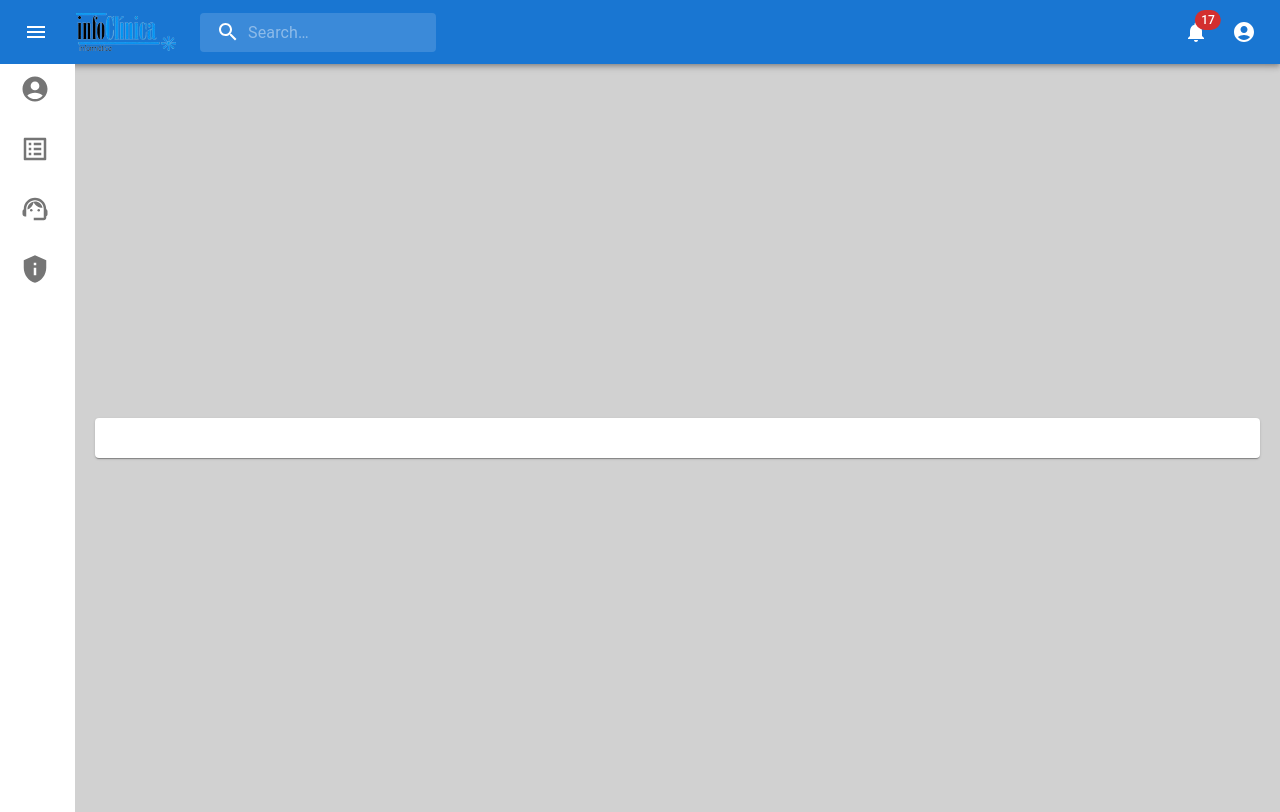
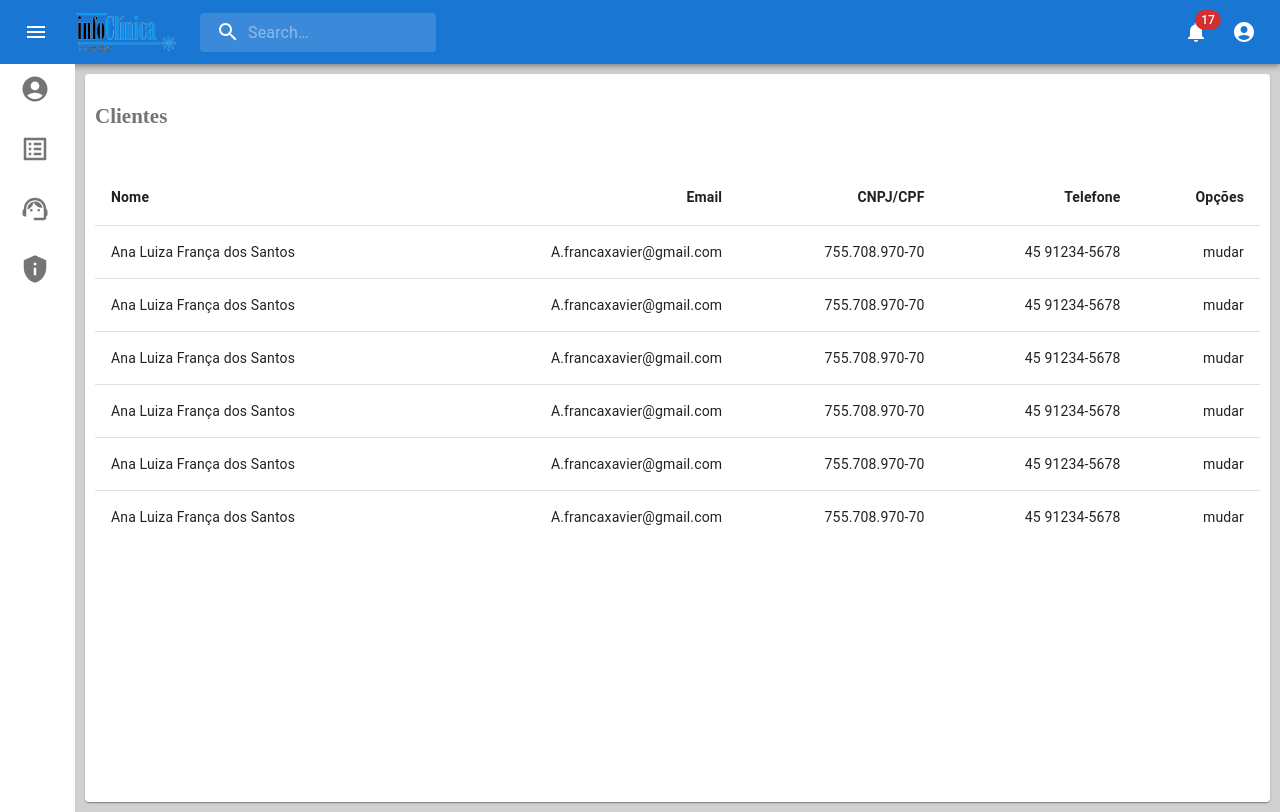
Before and after one commit to LaercioMLB/osana-front, a React (Create React App) app: page /atendimentos in a window 1280 px wide. Before the commit this address had no page. Built offline with nearby package versions, Linux system fonts and the light colour scheme.

Commit message:
feat: animações e perfumarias

```diff
--- a/src/App.js
+++ b/src/App.js
@@ -5,15 +5,6 @@ import { styled } from "@mui/material/styles";
 import Login from "./pages/Login";
 import Home from "./pages/Home";
 import { UserContextProvider } from "./context/UserContext";
-import Client from "./pages/Client";
-import Header from "./components/Header";
-import NavBar from "./components/NavBar";
-
-const Content = styled(Box)(({ theme }) => ({
-  display: "flex",
-  flexDirection: "row",
-  alignItems: "center",
-}));
 
 const ContentRoute = styled(Paper)(({ theme }) => ({
   width: "100%",
@@ -24,17 +15,10 @@ const ContentRoute = styled(Paper)(({ theme }) => ({
 export default function App() {
   return (
     <UserContextProvider>
-      <Header />
-      <Content>
-        <NavBar />
-        <ContentRoute>
-          <Routes>
-            <Route element={<Login />} path="/" />
-            <Route element={<Home />} path="/home" />
-            <Route element={<Client />} path="/client" />
-          </Routes>
-        </ContentRoute>
-      </Content>
+      <Routes>
+        <Route element={<Login />} path="/entrar" />
+        <Route element={<Home />} path="/*" />
+      </Routes>
     </UserContextProvider>
   );
 }
--- a/src/components/NavBar/index.jsx
+++ b/src/components/NavBar/index.jsx
@@ -3,25 +3,57 @@ import { useNavigate } from "react-router-dom";
 import UserContext from "../../context/UserContext";
 import { NavBarBox, ItemNavBar, SubItemNavBar } from "./styles";
 import nav from "./nav";
+import { Slide } from "@mui/material";
+import { Box } from "@mui/system";
 
 export default function TemporaryDrawer() {
-  const [userData] = useContext(UserContext);
+  const [userData, setUserData] = useContext(UserContext);
   const navigate = useNavigate();
 
   return (
     <NavBarBox
-      sx={userData.openDrawer ? { width: "250px" } : { width: "75px" }}
+      sx={
+        userData.openDrawer
+          ? { width: "250px", transition: "0.4s" }
+          : { width: "75px", transition: "0.4s" }
+      }
     >
       {nav.map((item) => (
         <>
-          <ItemNavBar onClick={() => navigate(item.path)}>
+          <ItemNavBar
+            onClick={() => {
+              if (item.subItem) {
+                setUserData({ ...userData, filter: item.subItem[0].filter });
+              }
+              navigate(item.path);
+            }}
+            sx={
+              item.path === window.location.pathname && !item.subItem
+                ? { backgroundColor: "#42A6F528" }
+                : {}
+            }
+          >
             {item.icon}
             {userData.openDrawer && item.name}
           </ItemNavBar>
+
           {userData.openDrawer &&
             item.subItem &&
             item.subItem.map((subItem) => (
-              <SubItemNavBar>{subItem.name}</SubItemNavBar>
+              <SubItemNavBar
+                onClick={() => {
+                  navigate(item.path);
+                  setUserData({ ...userData, filter: subItem.filter });
+                }}
+                sx={
+                  subItem.filter === userData.filter &&
+                  item.path === window.location.pathname
+                    ? { backgroundColor: "#42A6F528" }
+                    : {}
+                }
+              >
+                {subItem.name}
+              </SubItemNavBar>
             ))}
         </>
       ))}
--- a/src/components/NavBar/styles.js
+++ b/src/components/NavBar/styles.js
@@ -24,7 +24,7 @@ const SubItemNavBar = styled(Box)(({ theme }) => ({
   color: "#757575",
   cursor: "pointer",
   padding: "5px",
-  marginLeft: "55px",
+  paddingLeft: "55px",
 }));
 
 export { NavBarBox, ItemNavBar, SubItemNavBar };
--- a/src/context/UserContext.jsx
+++ b/src/context/UserContext.jsx
@@ -5,6 +5,7 @@ export const UserContext = createContext([{}, () => {}]);
 export function UserContextProvider(props) {
   const [userData, setUserData] = useState({
     openDrawer: false,
+    filter: "",
   });
 
   return (
--- a/src/pages/Home/index.jsx
+++ b/src/pages/Home/index.jsx
@@ -1,8 +1,41 @@
-import { Box } from "@mui/material";
 import React from "react";
+import { Routes, Route } from "react-router-dom";
+import { Box, Paper } from "@mui/material";
+import { styled } from "@mui/material/styles";
+import Client from "../Client";
+import Header from "../../components/Header";
+import NavBar from "../../components/NavBar";
+import Services from "../Services";
+import PersonalServices from "../PersonalServices";
+import Suport from "../Suport";
 
-function Home() {
-  return <Box sx={{ width: "100%" }}>Home do caralho</Box>;
+const Content = styled(Box)(({ theme }) => ({
+  display: "flex",
+  flexDirection: "row",
+}));
+
+const ContentRoute = styled(Paper)(({ theme }) => ({
+  width: "100%",
+  margin: "10px",
+  padding: "10px",
+}));
+
+export default function Home() {
+  return (
+    <>
+      <Header />
+      <Content>
+        <NavBar />
+        <ContentRoute>
+          <Routes>
+            <Route element={<Client />} path="/" />
+            <Route element={<Client />} path="/clientes" />
+            <Route element={<Services />} path="/atendimentos" />
+            <Route element={<PersonalServices />} path="/meus-atendimentos" />
+            <Route element={<Suport />} path="/suporte" />
+          </Routes>
+        </ContentRoute>
+      </Content>
+    </>
+  );
 }
-
-export default Home;
--- a/src/pages/Login/index.jsx
+++ b/src/pages/Login/index.jsx
@@ -28,7 +28,7 @@ function Login() {
   });
 
   const handleLogin = async () => {
-    navigate("/home");
+    navigate("/");
     //TODO colocar validação de email e preparar um componente de tela de carregamento
   };
 
--- /dev/null
+++ b/src/pages/PersonalServices/index.jsx
@@ -0,0 +1,101 @@
+import React from "react";
+import {
+  Box,
+  Paper,
+  Table,
+  TableBody,
+  TableCell,
+  TableContainer,
+  TableHead,
+  TableRow,
+} from "@mui/material";
+import { H1 } from "../../components/Text";
+import { TableCellHeader } from "./styles";
+
+function createData(name, email, cpfcnpj, phone, options) {
+  return { name, email, cpfcnpj, phone, options };
+}
+
+const rows = [
+  createData(
+    "Ana Luiza França dos Santos",
+    "A.francaxavier@gmail.com",
+    "755.708.970-70",
+    "45 91234-5678",
+    "mudar"
+  ),
+  createData(
+    "Ana Luiza França dos Santos",
+    "A.francaxavier@gmail.com",
+    "755.708.970-70",
+    "45 91234-5678",
+    "mudar"
+  ),
+  createData(
+    "Ana Luiza França dos Santos",
+    "A.francaxavier@gmail.com",
+    "755.708.970-70",
+    "45 91234-5678",
+    "mudar"
+  ),
+  createData(
+    "Ana Luiza França dos Santos",
+    "A.francaxavier@gmail.com",
+    "755.708.970-70",
+    "45 91234-5678",
+    "mudar"
+  ),
+  createData(
+    "Ana Luiza França dos Santos",
+    "A.francaxavier@gmail.com",
+    "755.708.970-70",
+    "45 91234-5678",
+    "mudar"
+  ),
+  createData(
+    "Ana Luiza França dos Santos",
+    "A.francaxavier@gmail.com",
+    "755.708.970-70",
+    "45 91234-5678",
+    "mudar"
+  ),
+];
+
+function PersonalServices() {
+  return (
+    <Box>
+      <H1>Clientes</H1>
+      <TableContainer>
+        <Table sx={{ minWidth: 650 }} aria-label="simple table">
+          <TableHead>
+            <TableRow>
+              <TableCellHeader>Nome</TableCellHeader>
+              <TableCellHeader align="right">Email</TableCellHeader>
+              <TableCellHeader align="right">CNPJ/CPF</TableCellHeader>
+              <TableCellHeader align="right">Telefone</TableCellHeader>
+              <TableCellHeader align="right">Opções</TableCellHeader>
+            </TableRow>
+          </TableHead>
+          <TableBody>
+            {rows.map((row) => (
+              <TableRow
+                key={row.name}
+                sx={{ "&:last-child td, &:last-child th": { border: 0 } }}
+              >
+                <TableCell component="th" scope="row">
+                  {row.name}
+                </TableCell>
+                <TableCell align="right">{row.email}</TableCell>
+                <TableCell align="right">{row.cpfcnpj}</TableCell>
+                <TableCell align="right">{row.phone}</TableCell>
+                <TableCell align="right">{row.options}</TableCell>
+              </TableRow>
+            ))}
+          </TableBody>
+        </Table>
+      </TableContainer>
+    </Box>
+  );
+}
+
+export default PersonalServices;
--- /dev/null
+++ b/src/pages/PersonalServices/styles.js
@@ -0,0 +1,8 @@
+import { TableCell } from "@mui/material";
+import { styled } from "@mui/material/styles";
+
+const TableCellHeader = styled(TableCell)(({ theme }) => ({
+  fontWeight: 700,
+}));
+
+export { TableCellHeader };
--- /dev/null
+++ b/src/pages/Services/index.jsx
@@ -0,0 +1,101 @@
+import React from "react";
+import {
+  Box,
+  Paper,
+  Table,
+  TableBody,
+  TableCell,
+  TableContainer,
+  TableHead,
+  TableRow,
+} from "@mui/material";
+import { H1 } from "../../components/Text";
+import { TableCellHeader } from "./styles";
+
+function createData(name, email, cpfcnpj, phone, options) {
+  return { name, email, cpfcnpj, phone, options };
+}
+
+const rows = [
+  createData(
+    "Ana Luiza França dos Santos",
+    "A.francaxavier@gmail.com",
+    "755.708.970-70",
+    "45 91234-5678",
+    "mudar"
+  ),
+  createData(
+    "Ana Luiza França dos Santos",
+    "A.francaxavier@gmail.com",
+    "755.708.970-70",
+    "45 91234-5678",
+    "mudar"
+  ),
+  createData(
+    "Ana Luiza França dos Santos",
+    "A.francaxavier@gmail.com",
+    "755.708.970-70",
+    "45 91234-5678",
+    "mudar"
+  ),
+  createData(
+    "Ana Luiza França dos Santos",
+    "A.francaxavier@gmail.com",
+    "755.708.970-70",
+    "45 91234-5678",
+    "mudar"
+  ),
+  createData(
+    "Ana Luiza França dos Santos",
+    "A.francaxavier@gmail.com",
+    "755.708.970-70",
+    "45 91234-5678",
+    "mudar"
+  ),
+  createData(
+    "Ana Luiza França dos Santos",
+    "A.francaxavier@gmail.com",
+    "755.708.970-70",
+    "45 91234-5678",
+    "mudar"
+  ),
+];
+
+function Services() {
+  return (
+    <Box>
+      <H1>Clientes</H1>
+      <TableContainer>
+        <Table sx={{ minWidth: 650 }} aria-label="simple table">
+          <TableHead>
+            <TableRow>
+              <TableCellHeader>Nome</TableCellHeader>
+              <TableCellHeader align="right">Email</TableCellHeader>
+              <TableCellHeader align="right">CNPJ/CPF</TableCellHeader>
+              <TableCellHeader align="right">Telefone</TableCellHeader>
+              <TableCellHeader align="right">Opções</TableCellHeader>
+            </TableRow>
+          </TableHead>
+          <TableBody>
+            {rows.map((row) => (
+              <TableRow
+                key={row.name}
+                sx={{ "&:last-child td, &:last-child th": { border: 0 } }}
+              >
+                <TableCell component="th" scope="row">
+                  {row.name}
+                </TableCell>
+                <TableCell align="right">{row.email}</TableCell>
+                <TableCell align="right">{row.cpfcnpj}</TableCell>
+                <TableCell align="right">{row.phone}</TableCell>
+                <TableCell align="right">{row.options}</TableCell>
+              </TableRow>
+            ))}
+          </TableBody>
+        </Table>
+      </TableContainer>
+    </Box>
+  );
+}
+
+export default Services;
--- /dev/null
+++ b/src/pages/Services/styles.js
@@ -0,0 +1,8 @@
+import { TableCell } from "@mui/material";
+import { styled } from "@mui/material/styles";
+
+const TableCellHeader = styled(TableCell)(({ theme }) => ({
+  fontWeight: 700,
+}));
+
+export { TableCellHeader };
--- /dev/null
+++ b/src/pages/Suport/index.jsx
@@ -0,0 +1,7 @@
+import React from "react";
+import { Routes, Route } from "react-router-dom";
+import { Box, Paper } from "@mui/material";
+
+export default function Suport() {
+  return <>sssss</>;
+}
```
Also changed, not shown: src/components/NavBar/nav.js (+13 -13 lines).
